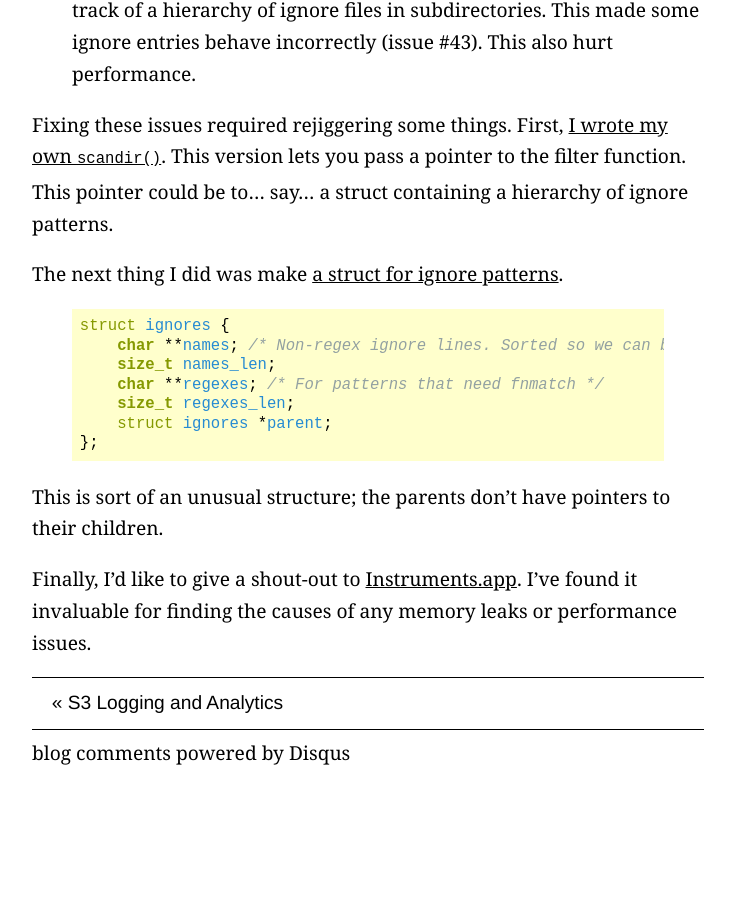
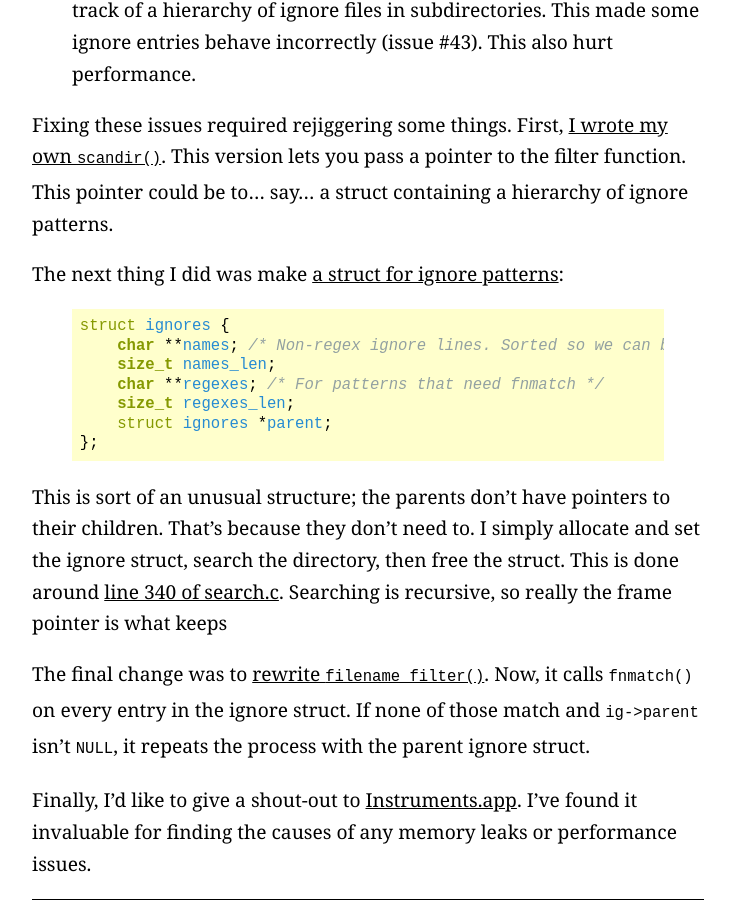
Before and after one commit to ggreer/geoff.greer.fm, a Jekyll site: the page built from _posts/2012-09-03-profiling-ag-writing-my-own-scandir.md, in a window 1280 px wide and 900 px high, scrolled down 1805 px. Shown: the whole window, without its empty margins (272-1007 px from the left). Built offline with Jekyll 4.4.1, drawn with Linux system fonts in a browser that asks for light colours; comment, search, counter and statistics services are not loaded; before the commit the page ends 2579 px from its top, so only the background shows below that.

Commit message:
More progress

```diff
--- a/_posts/2012-09-03-profiling-ag-writing-my-own-scandir.md
+++ b/_posts/2012-09-03-profiling-ag-writing-my-own-scandir.md
@@ -32,7 +32,7 @@ This set-up had several problems:
 
 Fixing these issues required rejiggering some things. First, [I wrote my own `scandir()`](https://github.com/ggreer/the_silver_searcher/blob/3deff34b45fa7e41bb9d7219029d8126c201bda5/src/scandir.c#L7). This version lets you pass a pointer to the filter function. This pointer could be to... say... a struct containing a hierarchy of ignore patterns.
 
-The next thing I did was make [a struct for ignore patterns](https://github.com/ggreer/the_silver_searcher/blob/3deff34b45fa7e41bb9d7219029d8126c201bda5/src/ignore.h#L11).
+The next thing I did was make [a struct for ignore patterns](https://github.com/ggreer/the_silver_searcher/blob/3deff34b45fa7e41bb9d7219029d8126c201bda5/src/ignore.h#L11):
 
 {% highlight c %}
 struct ignores {
@@ -44,6 +44,8 @@ struct ignores {
 };
 {% endhighlight %}
 
-This is sort of an unusual structure; the parents don't have pointers to their children.
+This is sort of an unusual structure; the parents don't have pointers to their children. That's because they don't need to. I simply allocate and set the ignore struct, search the directory, then free the struct. This is done around [line 340 of search.c](https://github.com/ggreer/the_silver_searcher/blob/3deff34b45fa7e41bb9d7219029d8126c201bda5/src/search.c#L341). Searching is recursive, so really the frame pointer is what keeps
+
+The final change was to [rewrite `filename_filter()`](https://github.com/ggreer/the_silver_searcher/blob/3deff34b45fa7e41bb9d7219029d8126c201bda5/src/ignore.c#L204). Now, it calls `fnmatch()` on every entry in the ignore struct. If none of those match and `ig->parent` isn't `NULL`, it repeats the process with the parent ignore struct.
 
 Finally, I'd like to give a shout-out to [Instruments.app](http://developer.apple.com/documentation/DeveloperTools/Conceptual/InstrumentsUserGuide/Introduction/Introduction.html). I've found it invaluable for finding the causes of any memory leaks or performance issues.
```
